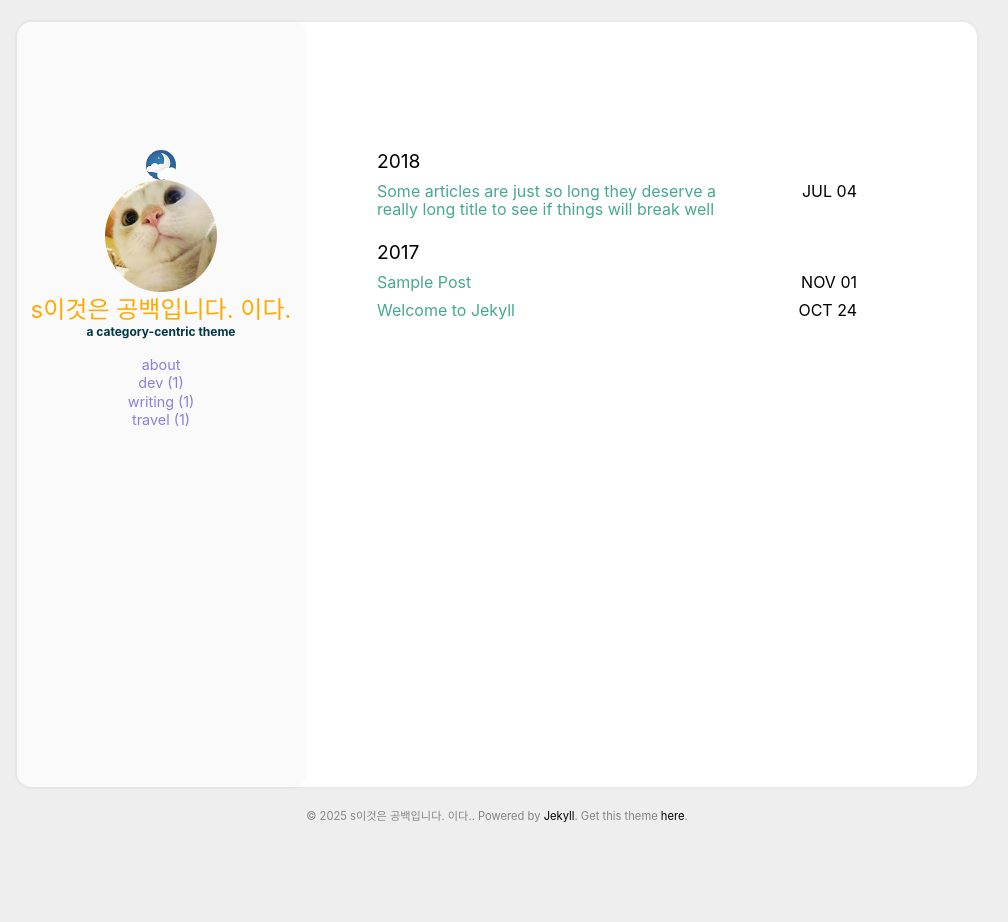
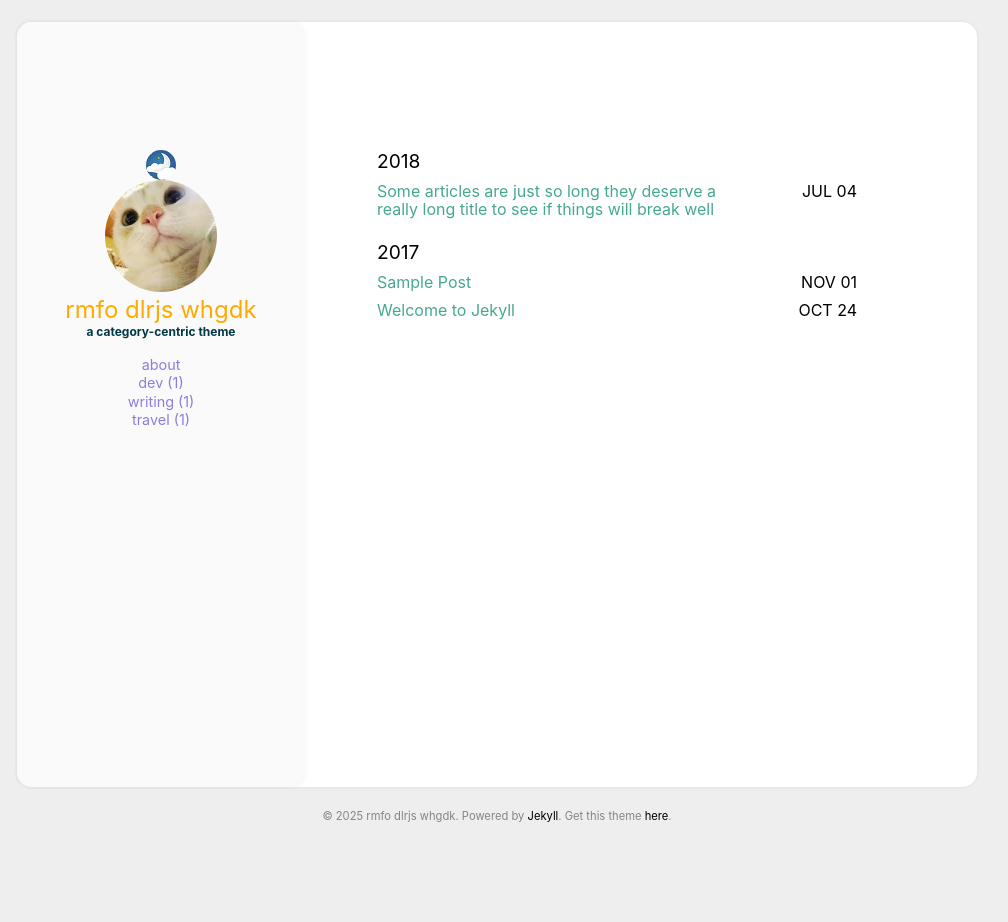
Before and after one commit to J-2025-or/nohello-copy, a Jekyll site: the page built from index.html, in a window 1280 px wide. Shown: the whole page, without its empty margins (143-1151 px from the left). Built offline with Jekyll 4.4.1, drawn with Linux system fonts in a browser that asks for light colours.

```diff
--- a/_config.yml
+++ b/_config.yml
@@ -18,7 +18,7 @@ cusdis:
     app_id: #your cusdis app_id
 
 user:
-  name: s이것은 공백입니다. 이다.
+  name: rmfo dlrjs whgdk
   pic: /assets/img/cat.jpg
   picAlt: "catbook"
   job: a category-centric theme
```
